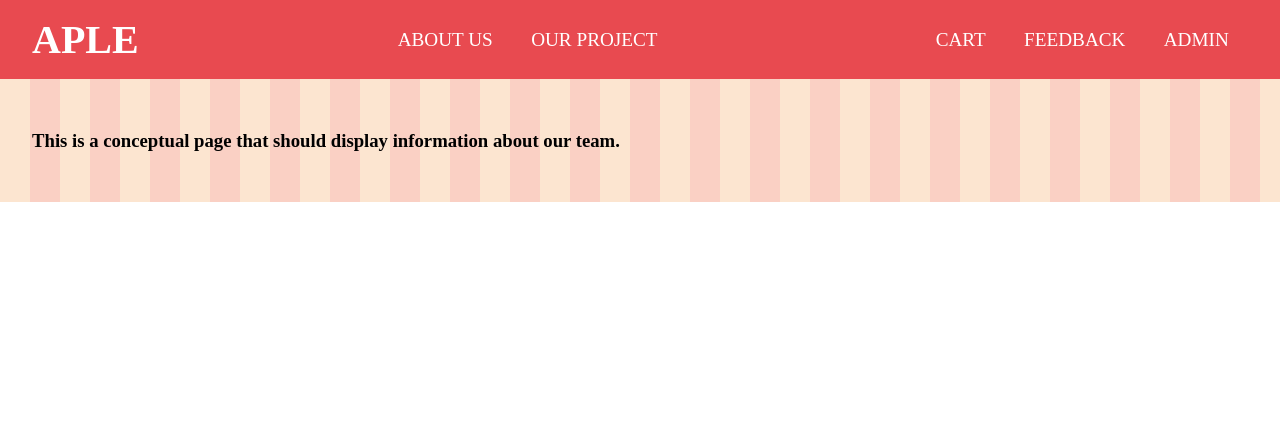
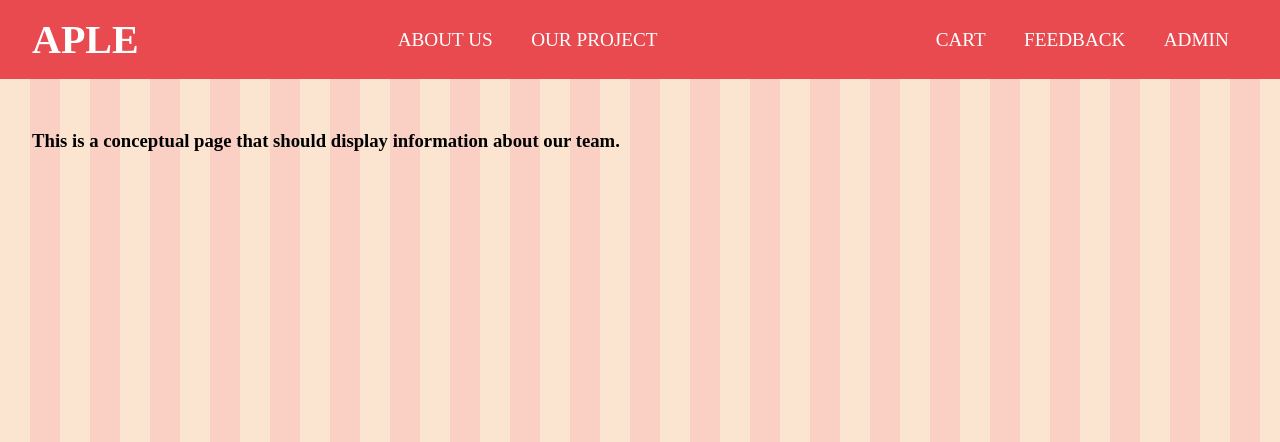
Before and after one commit to HalloPeeps/Group-Thing-Thing, a Django app: page /about-us in a window 1280 px wide. Shown: the top 442 px of the page. Run offline with Django 5.2, Linux system fonts and the light colour scheme.

Commit message:
Update product_home_styles.css
Adjusted styling.

```diff
--- a/product_showcase/products/static/products/product_home_styles.css
+++ b/product_showcase/products/static/products/product_home_styles.css
@@ -1,4 +1,14 @@
 /* styles for product_home.html */
+html {
+  background: repeating-linear-gradient(
+    90deg,
+    #fce5d0,
+    #fce5d0 30px,
+    #fad0c4 30px,
+    #fad0c4 60px
+  );
+}
+
 body {
     margin: 0;
     font-family: Arial, sans-serif, Italiana,;
```
